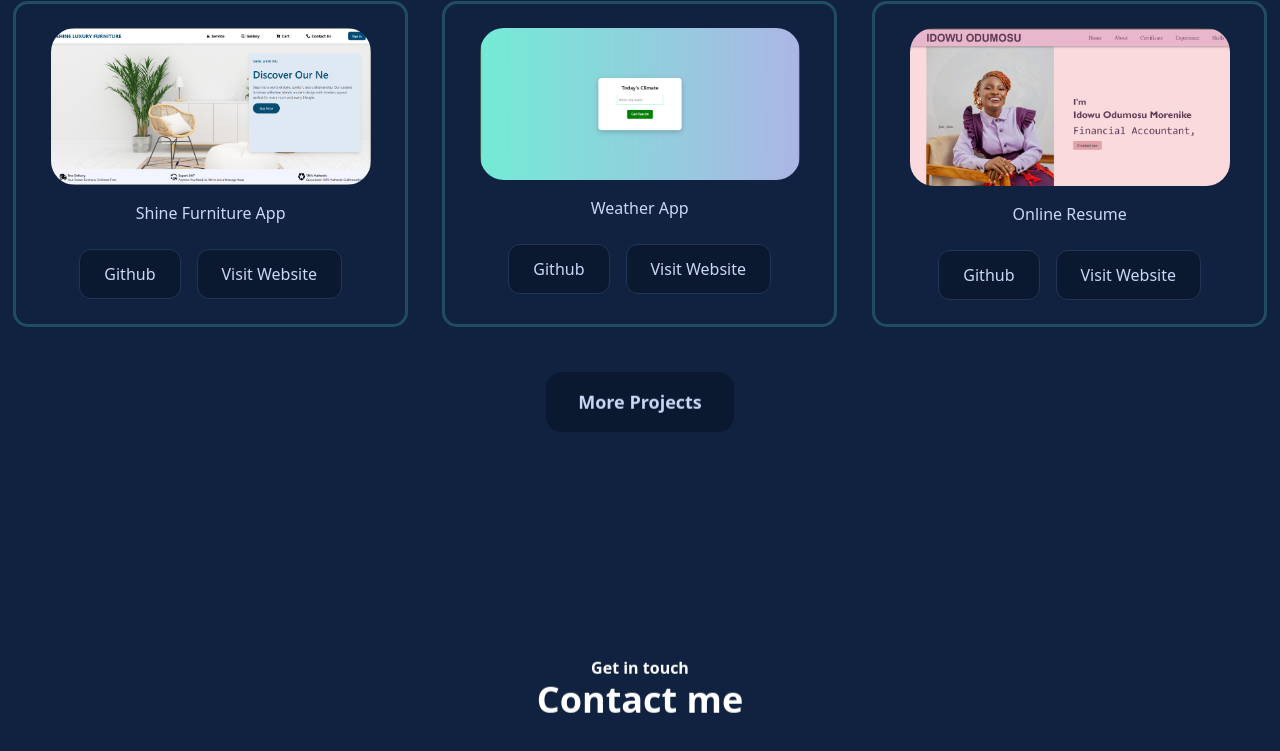
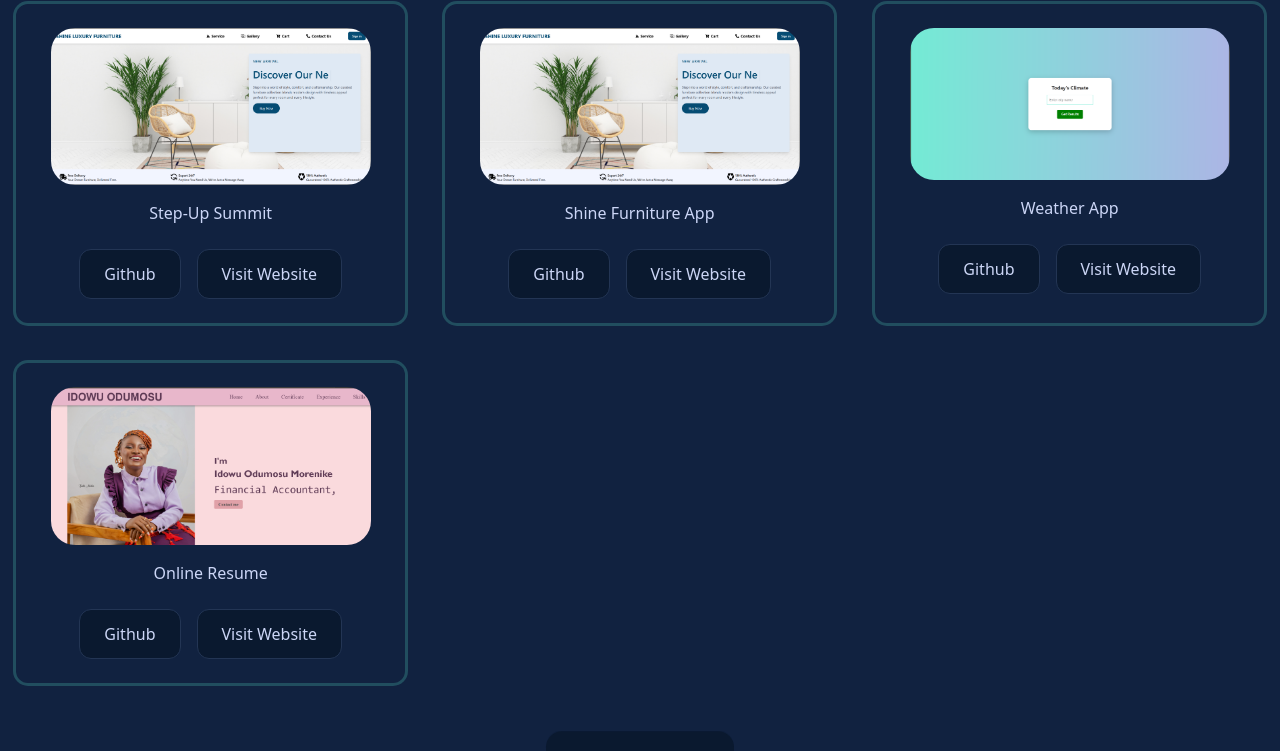
Before and after one commit to Ayo-Adedeji/Portfolio-Website, a React (Vite) app: page /home in a window 1280 px wide. Shown: the part 3108-3859 px from the top of the page. Built offline with nearby package versions, Linux system fonts and the light colour scheme.

Commit message:
new commit

```diff
--- a/src/components/Work.jsx
+++ b/src/components/Work.jsx
@@ -1,4 +1,4 @@
-import React from 'react';
+import React from "react";
 import furniture from "../assets/furniture.png";
 import weather from "../assets/weather.png";
 import resume from "../assets/resume.png";
@@ -8,6 +8,12 @@ const Work = () => {
   useScrollAnimation();
 
   const projects = [
+      {
+      img: furniture,
+      text: "Step-Up Summit",
+      // github: "https://github.com/Ayo-Adedeji/Furniture-Store.git",
+      live: "https://stepupsummit.org",
+    },
     {
       img: furniture,
       text: "Shine Furniture App",
@@ -40,7 +46,7 @@ const Work = () => {
           <div
             key={index}
             className="border-emerald-400 p-6 rounded-xl hover:border-accent transition-all duration-300 scroll-reveal"
-            style={{ boxShadow: '0 0 0 3px rgba(100, 255, 218, 0.2)' }}
+            style={{ boxShadow: "0 0 0 3px rgba(100, 255, 218, 0.2)" }}
           >
             <img
               className="w-full max-w-[320px] mx-auto rounded-3xl mb-4"
```
